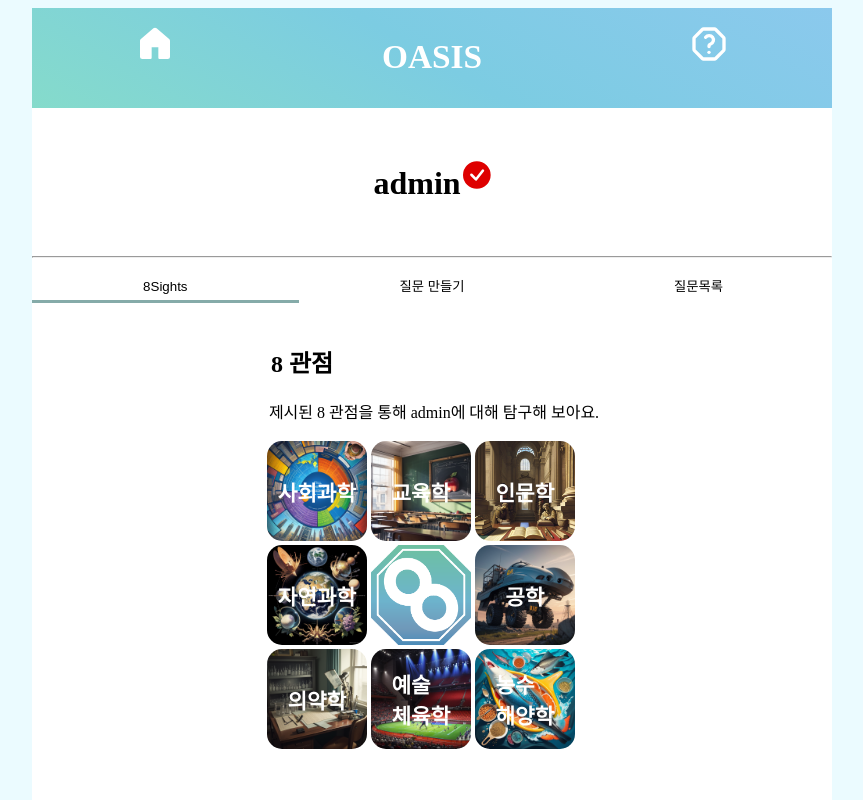
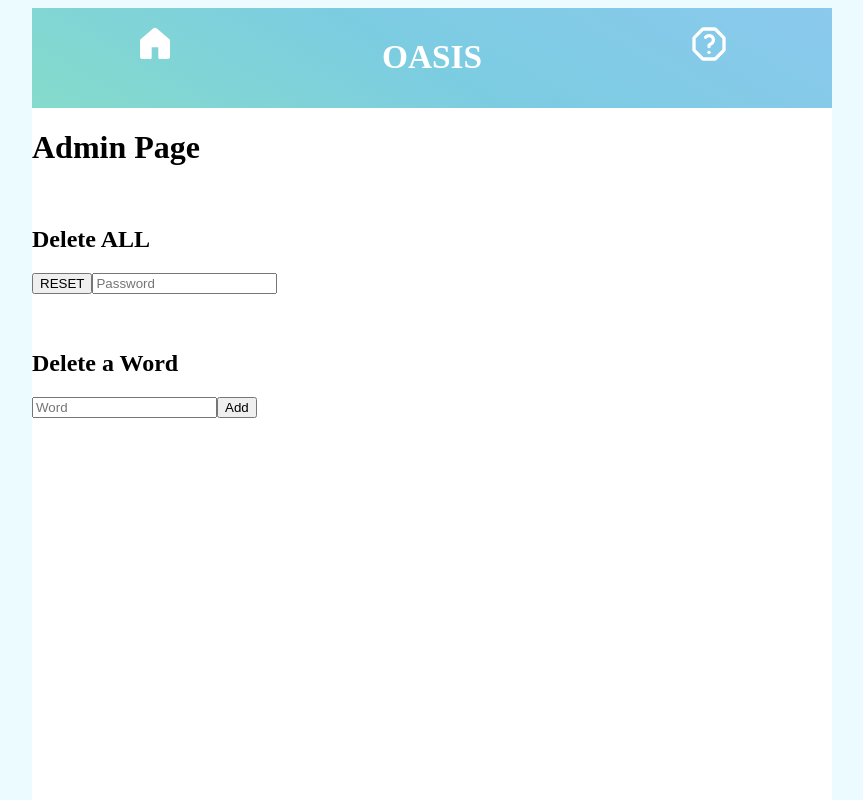
Before and after one commit to nasodemo/BigHistory-FrontEnd, a Next.js app: page /admin in a window 1280 px wide. Shown: the top 800 px of the page, without its empty margins (208-1071 px from the left). Built offline with nearby package versions, Linux system fonts and the light colour scheme; no server answers.

Commit message:
build admin

```diff
--- /dev/null
+++ b/src/app/admin/deleteAll.tsx
@@ -0,0 +1,31 @@
+'use client';
+import { useState } from 'react';
+import axios from 'axios';
+
+export default function DeleteAll () {
+  const [message, setMessage] = useState<string>('');
+  const [password, setWord] = useState<string>('');
+  const handleSubmit = async () => {
+    try {
+      const response = await axios.post( process.env.NEXT_PUBLIC_SERVER_BASE_URL + '/admin/resetAll',  { password } );
+      setMessage('deleted successfully!');
+    } catch (error: any) {
+      console.error(error);
+      setMessage(error?.response.data);
+    }
+  };
+  return (
+    <>
+      <h2>Delete ALL</h2>
+      <button onClick={handleSubmit}>RESET</button>
+      <input
+        placeholder="Password"
+        value={password}
+        onChange={(e) => setWord(e.target.value)}
+      />
+      <div>
+        {message && <p>{message}</p>}
+      </div>
+    </>
+  );
+};
--- /dev/null
+++ b/src/app/admin/deleteQuetion.tsx
@@ -0,0 +1,62 @@
+'use client';
+import axios from "axios";
+import { useState } from "react";
+
+export default function Questionshandel() {
+    const [message, setMessage] = useState<string>('');
+    const [word, setWord] = useState<string>('');
+    const [questions, setquestions] = useState([{question: null, tag: null, answer: null}]);
+    const handleSubmit = async () => {
+      try {
+        const response = await axios.post( process.env.NEXT_PUBLIC_SERVER_BASE_URL + '/admin/rawQuestions',  {word} );
+        setquestions(response.data.questions);
+      } catch (error: any) {
+        console.error(error);
+        setMessage(error?.response.data);
+      }
+    };
+    const handleDelete = async (index: number) => {
+        try {
+            const response = await axios.post( process.env.NEXT_PUBLIC_SERVER_BASE_URL + '/admin/deleteQuestion',  {word, index} );
+            setquestions(response.data.questions);
+        } catch (error: any) {
+            console.error(error);
+            setMessage(error?.response.data);
+        }
+    }
+    return (
+    <div>
+        <h3>Question list for target word</h3>
+        <br/>
+
+        <input
+        placeholder="Target Word"
+        value={word}
+        onChange={(e) => setWord(e.target.value)}
+        />
+        <button onClick={handleSubmit}>검색</button>
+        {questions && questions.map((item, index) => (
+            <form key={item.question}>
+            <div>
+                <h5>{item.tag} 융합질문</h5>
+                <p>{item.question}</p>
+                <p>{item?.answer}</p>
+                <p>{index}</p>
+            </div>
+            <button
+                onClick={(e) => {
+                e.preventDefault();
+                handleDelete(index);
+                }}
+            >
+                삭제
+            </button>
+            <hr/>
+            </form>
+        ))}
+        <div>
+        {message && <p>{message}</p>}
+        </div>
+    </div>
+    );
+}
--- /dev/null
+++ b/src/app/admin/deleteWord.tsx
@@ -0,0 +1,34 @@
+'use client';
+import { useState } from 'react';
+import axios from 'axios';
+
+const AddWord = () => {
+  const [word, setWord] = useState<string>('');
+  const [message, setMessage] = useState<string>('');
+  const handleSubmit = async () => {
+    try {
+      await axios.post( process.env.NEXT_PUBLIC_SERVER_BASE_URL + '/admin/deleteWord', { word });
+      setMessage('Word deleted successfully!');
+      setWord('');
+    } catch (error: any) {
+      console.error(error);
+      setMessage(error.response.data.message);
+    }
+  };
+  return (
+    <>
+      <h2>Delete a Word</h2>
+      <input
+        placeholder="Word"
+        value={word}
+        onChange={(e) => setWord(e.target.value)}
+      />
+      <button onClick={handleSubmit}>Add</button>
+      <div>
+        {message && <p>{message}</p>}
+      </div>
+    </>
+  );
+};
+
+export default AddWord;
--- /dev/null
+++ b/src/app/admin/page.tsx
@@ -0,0 +1,19 @@
+// import KeywordInput from './KeywordInput'
+import DelWord from './deleteWord'
+import DelAll from './deleteAll'
+import Questionshandel from './deleteQuetion'
+export default function page() {
+    return (
+    <div>
+        <h1>Admin Page</h1>
+        <br/>
+        <DelAll></DelAll>
+        <br/>
+        <br/>
+        <DelWord></DelWord>
+        <br/>
+        <br/>
+        {/* <Questionshandel></Questionshandel> */}
+    </div>
+    )
+}
```
Also changed, not shown: 1 other file (tests, documents, lock files or other folders).
